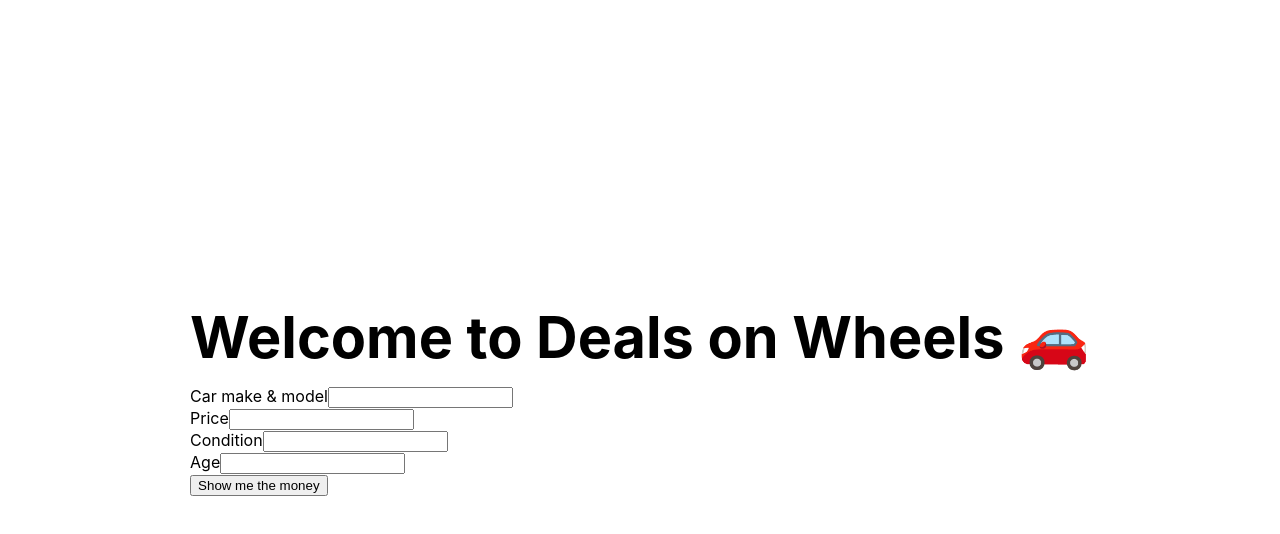
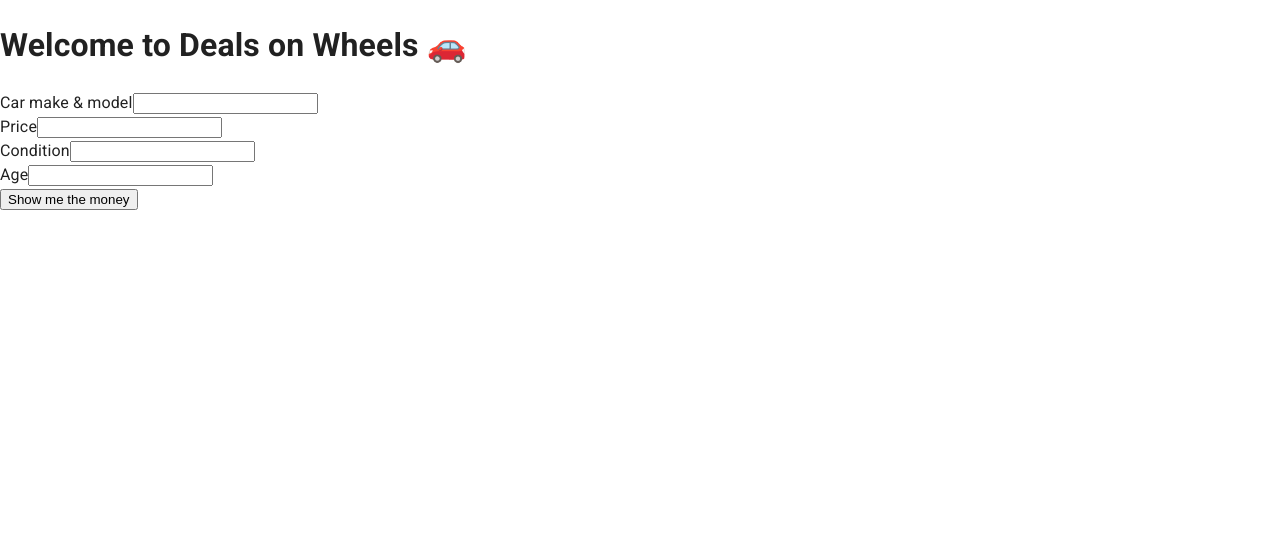
Before and after one commit to jordangarvey/DealsOnWheels, a Next.js app: page / in a window 1280 px wide. Shown: the top 534 px of the page. Built offline with nearby package versions, Linux system fonts and the light colour scheme.

Commit message:
Setup Material UI

```diff
--- a/app/layout.jsx
+++ b/app/layout.jsx
@@ -1,4 +1,13 @@
+import { Roboto } from "next/font/google";
+import { CssBaseline } from '@mui/material';
+
 import "../styles/global.css";
+
+const roboto = Roboto({
+	subsets: ["latin"],
+	weight: ["300", "400", "500", "700"],
+	style: ["normal", "italic"]
+});
 
 export const metadata = {
 	title: "Deals on Wheels",
@@ -8,7 +17,14 @@ export const metadata = {
 function RootLayout({ children }) {
 	return (
 		<html lang="en">
-			<body>{children}</body>
+			<head>
+				<meta name="viewport" content="initial-scale=1, width=device-width" />
+			</head>
+
+			<body className={roboto.className}>
+				<CssBaseline/>
+				{children}
+			</body>
 		</html>
 	);
 }
--- a/app/page.jsx
+++ b/app/page.jsx
@@ -3,17 +3,16 @@ import Head from "next/head";
 import CarDetails from "./components/cardetails";
 import WebScrape from "./components/webscrape";
 
-import styles from "../styles/Home.module.css";
-
 function Home() {
 	return (
-		<div className={styles.container}>
+		<div>
 			<Head>
+				<meta name="viewport" content="initial-scale=1, width=device-width" />
 				<title>Deals on Wheels</title>
 			</Head>
 
 			<main>
-				<h1 className={styles.title}>Welcome to Deals on Wheels 🚗</h1>
+				<h1>Welcome to Deals on Wheels 🚗</h1>
 				<CarDetails/>
 				{/* <WebScrape/> */}
 			</main>
--- a/styles/Home.module.css
+++ /dev/null
@@ -1,92 +0,0 @@
-.container {
-	min-height: 100vh;
-	padding: 0 0.5rem;
-	display: flex;
-	flex-direction: column;
-	justify-content: center;
-	align-items: center;
-}
-
-.title a {
-	color: #0070f3;
-	text-decoration: none;
-}
-
-.title a:hover,
-.title a:focus,
-.title a:active {
-	text-decoration: underline;
-}
-
-.title {
-	margin: 0 0 1rem;
-	line-height: 1.15;
-	font-size: 3.6rem;
-}
-
-.title {
-	text-align: center;
-}
-
-.title,
-.description {
-	text-align: center;
-}
-
-.description {
-	line-height: 1.5;
-	font-size: 1.5rem;
-}
-
-.grid {
-	display: flex;
-	align-items: center;
-	justify-content: center;
-	flex-wrap: wrap;
-
-	max-width: 800px;
-	margin-top: 3rem;
-}
-
-.card {
-	margin: 1rem;
-	flex-basis: 45%;
-	padding: 1.5rem;
-	text-align: left;
-	color: inherit;
-	text-decoration: none;
-	border: 1px solid #eaeaea;
-	border-radius: 10px;
-	transition:
-		color 0.15s ease,
-		border-color 0.15s ease;
-}
-
-.card:hover,
-.card:focus,
-.card:active {
-	color: #0070f3;
-	border-color: #0070f3;
-}
-
-.card h3 {
-	margin: 0 0 1rem 0;
-	font-size: 1.5rem;
-}
-
-.card p {
-	margin: 0;
-	font-size: 1.25rem;
-	line-height: 1.5;
-}
-
-.logo {
-	height: 1em;
-}
-
-@media (max-width: 600px) {
-	.grid {
-		width: 100%;
-		flex-direction: column;
-	}
-}
```
